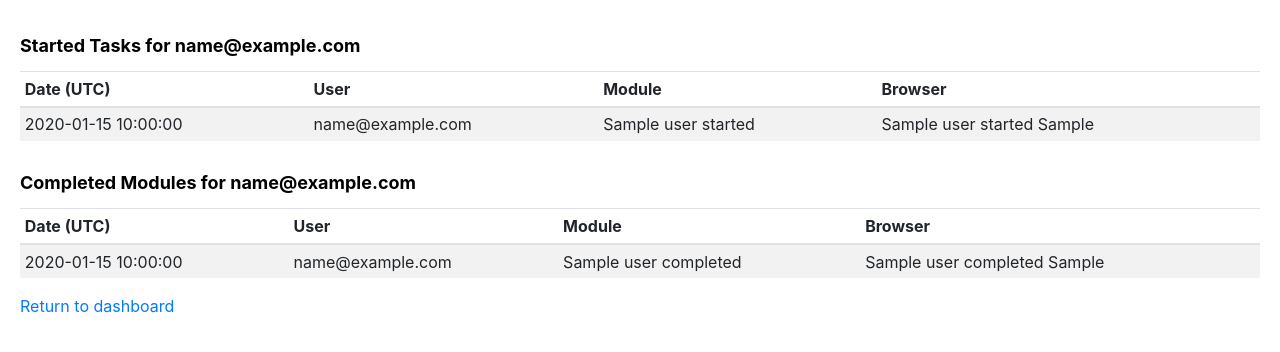
After one commit to lauramariel/walkme-analytics, a Flask app: template app/templates/user_info.html in a window 1280 px wide. The commit adds this page. Shown: the top 352 px of the page. Run offline with Flask 2, Linux system fonts and the light colour scheme; the template is opened without the code that fills it: most values are stand-ins (such as "Sample title", 1, 10 or a date in 2020); some libraries are stand-ins or nearby versions.

Commit message:
add ability to look up a specific user's info

```diff
--- a/app/main.py
+++ b/app/main.py
@@ -76,6 +76,7 @@ def dashboard():
     started = db[started_tbl]
     completed = db[tasks_tbl]
 
+    all_users = started.distinct("user_email")
     # all_data = list(started.find())
     # logger.debug(all_data)
 
@@ -99,44 +100,24 @@ def dashboard():
     else:
         last_10_completed = list(completed.find().sort("created_at", -1).limit(10))
 
-    # convert timestamps and
-    # convert wm_env to string value
-    # 0 = Prod
-    # 2 = Editor
-    # 3 = Stage
+    # convert timestamps and wm_env
     for i in last_10_completed:
-        epoch = i["created_at"] / 1000
-        new_time = (
-            datetime.datetime.fromtimestamp(epoch)
-            .astimezone()
-            .strftime("%Y-%m-%d %H:%M:%S")
-        )
+        orig_time = i["created_at"]
+        new_time = format_time(orig_time)
         i["created_at"] = new_time
 
         wm_env = i["wm_env"]
-        if wm_env == 0:
-            i["wm_env"] = "prod"
-        elif wm_env == 2:
-            i["wm_env"] = "editor"
-        elif wm_env == 3:
-            i["wm_env"] = "stage"
+        env_text = format_wm_env(wm_env)
+        i["wm_env"] = env_text
 
     for i in last_10_started:
-        epoch = i["created_at"] / 1000
-        new_time = (
-            datetime.datetime.fromtimestamp(epoch)
-            .astimezone()
-            .strftime("%Y-%m-%d %H:%M:%S")
-        )
+        orig_time = i["created_at"]
+        new_time = format_time(orig_time)
         i["created_at"] = new_time
 
         wm_env = i["wm_env"]
-        if wm_env == 0:
-            i["wm_env"] = "prod"
-        elif wm_env == 2:
-            i["wm_env"] = "editor"
-        elif wm_env == 3:
-            i["wm_env"] = "stage"
+        env_text = format_wm_env(wm_env)
+        i["wm_env"] = env_text
 
     # Most Popular Completed Modules
     pipeline = [{"$group": {"_id": "$oName", "count": {"$sum": 1}}}]
@@ -155,9 +136,70 @@ def dashboard():
         total_completed=completed.count(),
         most_popular=max_name,
         most_popular_count=max,
+        user_list=all_users,
     )
 
 
+# convert time from epoch to UTC
+def format_time(orig_time):
+    epoch = orig_time / 1000
+    new_time = (
+        datetime.datetime.fromtimestamp(epoch)
+        .astimezone()
+        .strftime("%Y-%m-%d %H:%M:%S")
+    )
+    return new_time
+
+
+# convert wm_env to string value
+# 0 = Prod
+# 2 = Editor
+# 3 = Stage
+def format_wm_env(wm_env):
+    wm_env_text = ""
+
+    if wm_env == 0:
+        wm_env_text = "prod"
+    elif wm_env == 2:
+        wm_env_text = "editor"
+    elif wm_env == 3:
+        wm_env_text = "stage"
+
+    return wm_env_text
+
+
+# list info for a particular user
+@app.route("/dashboard/lookupuser", methods=["GET", "POST"])
+def user_info():
+    started = db[started_tbl]
+    completed = db[tasks_tbl]
+    logger.info(f"Request form: {request.form}")
+    user_email = request.form.get("user").replace(" ", "").replace("\t", "")
+    logger.info(f"Formatted: {user_email}")
+    user_completed = list(completed.find({"user_email": user_email}))
+    user_started = list(started.find({"user_email": user_email}))
+
+    # format timestamps
+    for i in user_completed:
+        orig_time = i["created_at"]
+        new_time = format_time(orig_time)
+        i["created_at"] = new_time
+
+    for i in user_started:
+        orig_time = i["created_at"]
+        new_time = format_time(orig_time)
+        i["created_at"] = new_time
+
+    # render page
+    return render_template(
+        "user_info.html",
+        user_email=user_email,
+        user_completed=user_completed,
+        user_started=user_started,
+    )
+
+
+# export
 @app.route("/dashboard/export/<collection>")
 def export_files(collection):
     if collection == "started":
--- /dev/null
+++ b/app/templates/user_info.html
@@ -0,0 +1,62 @@
+<!DOCTYPE html>
+<html lang="en">
+<head>
+    <title>WalkMe Analytics Dashboard</title>
+    <link rel="stylesheet" href="https://stackpath.bootstrapcdn.com/bootstrap/4.1.3/css/bootstrap.min.css" integrity="sha384-MCw98/SFnGE8fJT3GXwEOngsV7Zt27NXFoaoApmYm81iuXoPkFOJwJ8ERdknLPMO" crossorigin="anonymous">
+    <link rel="stylesheet" href="{{ url_for('static', filename='style.css') }}">
+    <link rel="shortcut icon" href="{{ url_for('static', filename='favicon.ico') }}">
+    <meta name="viewport" content="width=device-width, initial-scale=1, shrink-to-fit=no">
+</head>
+<body>
+    <div>
+        <table class="table table-striped table-sm table-hover">
+        <caption>Started Tasks for {{ user_email }}</caption>
+            <thead>
+                <tr>
+                    <th>Date (UTC)</th></td>
+                    <th>User</th>
+                    <th>Module</th>
+                    <th>Browser</th>
+                </tr>
+            </thead>
+            <tbody>
+            {% for i in user_started %}
+                <tr>
+                    <td>{{ i.created_at }}</td>
+                    <td>{{ user_email }}</td>
+                    <td>{{ i.oName }}</td>
+                    <td>{{ i.env_browser_name }} {{ i.env_browser_version }}</td>
+                </tr>
+            {% endfor %}
+            </tbody>
+        </table>
+        </div>
+    <div>
+    <table class="table table-striped table-sm table-hover">
+    <caption>Completed Modules for {{ user_email }}</caption>
+        <thead>
+            <tr>
+                <th>Date (UTC)</th></td>
+                <th>User</th>
+                <th>Module</th>
+                <th>Browser</th>
+            </tr>
+        </thead>
+        <tbody>
+        {% for i in user_completed %}
+            <tr>
+                <td>{{ i.created_at }}</td>
+                <td>{{ user_email }}</td>
+                <td>{{ i.oName }}</td>
+                <td>{{ i.env_browser_name }} {{ i.env_browser_version }}</td>
+            </tr>
+        {% endfor %}
+        </tbody>
+    </table>
+    </div>
+    <div>
+        <a href="/dashboard">Return to dashboard</a>
+    </div>
+
+</body>
+</html>
```
Also changed, not shown: app/sample_payload.json (deleted, +0 -21 lines), app/templates/index.html (+9 -1 lines), README.md (renamed from app/README.md), 1 other file.
